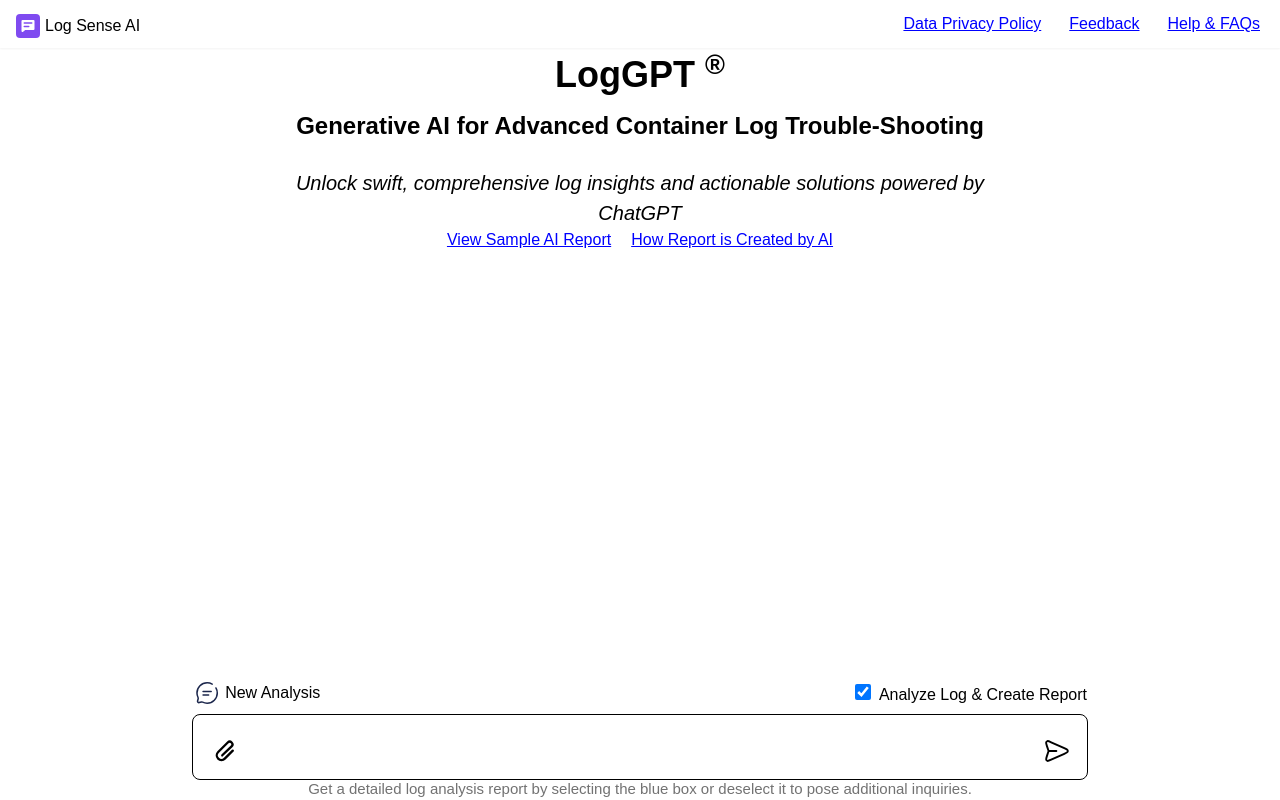
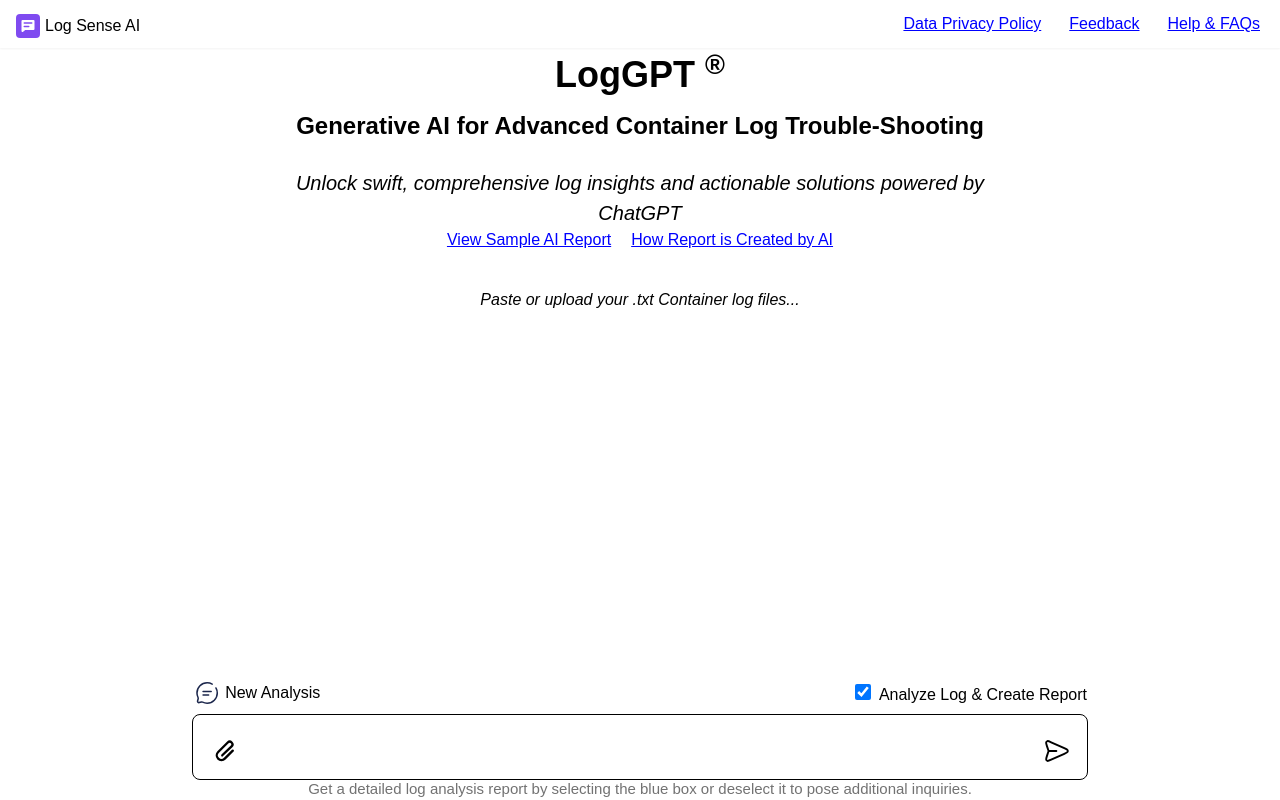
Before and after one commit to perseusprince070/loganalysis_client, a React (Create React App) app: page /container in a window 1280 px wide. Built offline with nearby package versions, Linux system fonts and the light colour scheme.

Commit message:
update frontend

```diff
--- a/src/pages/ContainerView.js
+++ b/src/pages/ContainerView.js
@@ -90,7 +90,7 @@
       {chatlogs.length > 0 ? (
         <ChatBox logs={chatlogs} />
       ) : (
-        <div className="text-center w-[60vw] grid-rows-4 grid">
+        <div className="text-center w-[60vw] grid-rows-5 grid">
           <p className="text-[36px] font-bold">
             LogGPT <sup>&reg;</sup>
           </p>
@@ -116,6 +116,9 @@
             >
               How Report is Created by AI
             </a>
+          </div>
+          <div className="italic">
+            Paste or upload your .txt Container log files...
           </div>
         </div>
       )}
```
